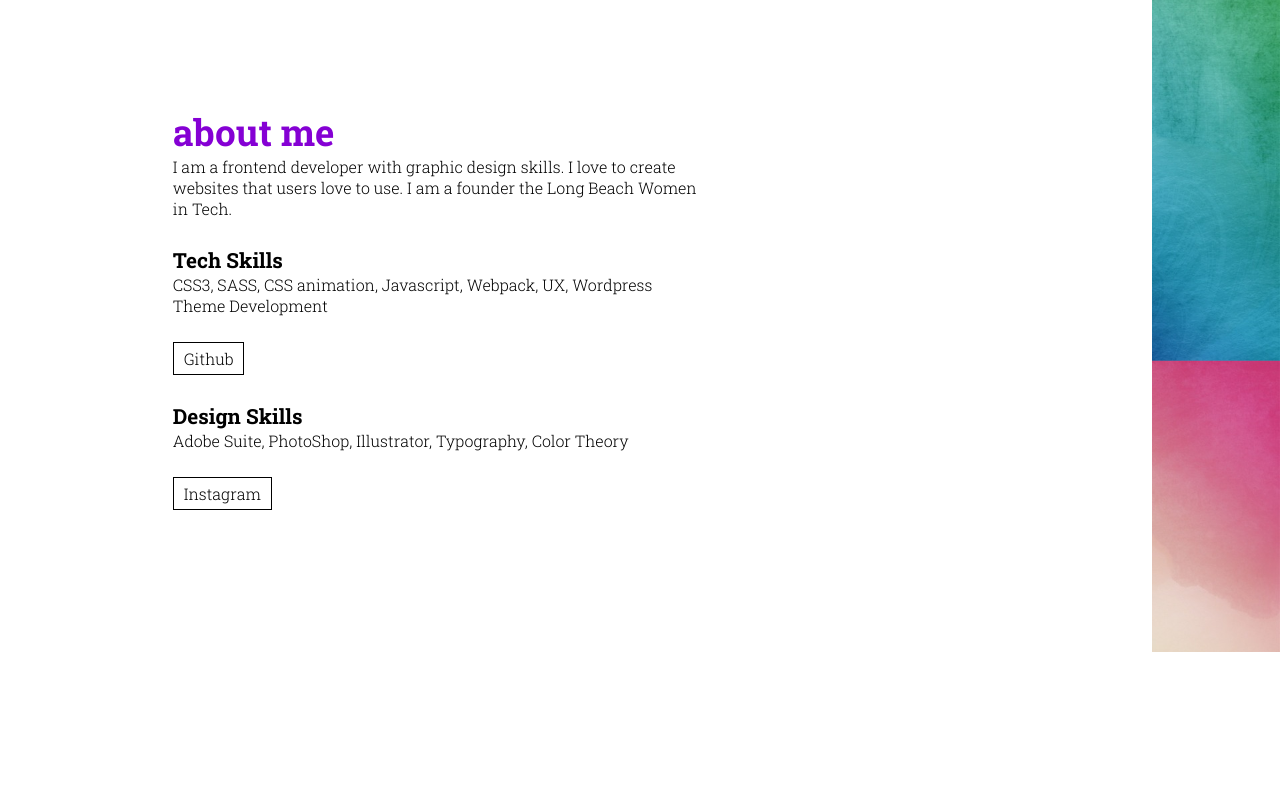
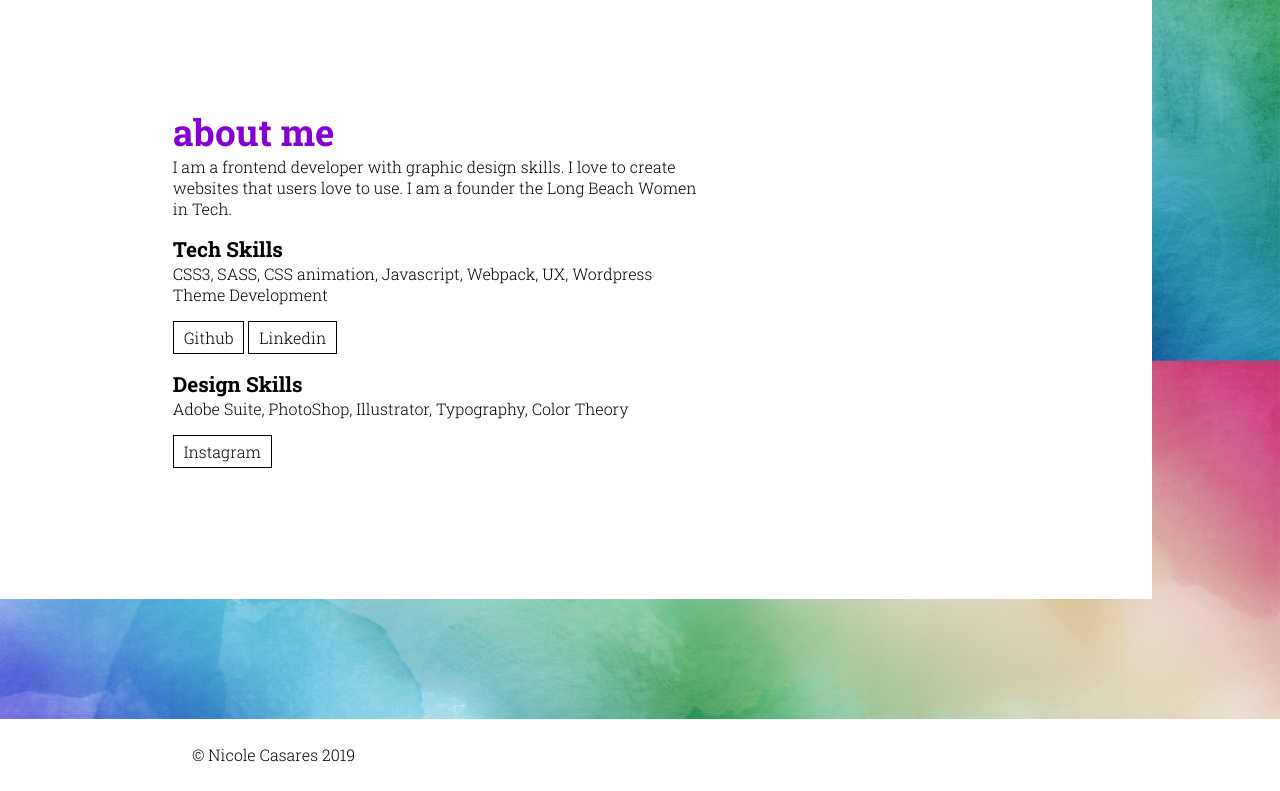
Before and after one commit to nicolecasares/portfolio-2019, a plain HTML site: page index.html in a window 1280 px wide. Shown: the part 872-1663 px from the top of the page. Before the commit the page ends 1524 px from the top, so only its background shows below. Drawn offline with Linux system fonts and the light colour scheme.

Commit message:
added footer

```diff
--- a/index.html
+++ b/index.html
@@ -47,7 +47,7 @@
             </p>
             <h2>Tech Skills</h2>
             <p>CSS3, SASS, CSS animation, Javascript, Webpack, UX, Wordpress Theme Development</p>
-            <p><a href="">Github</a></p>
+            <p><a href="">Github</a>    <a href="">Linkedin</a></p>
 
             <h2>Design Skills</h2>
             <p>Adobe Suite, PhotoShop, Illustrator, Typography, Color Theory</p>
@@ -55,5 +55,8 @@
         </div>
 
     </section>
+    <footer>
+        &copy Nicole Casares 2019
+    </footer>
 </body>
 </html>
--- a/styles.css
+++ b/styles.css
@@ -160,5 +160,11 @@ section{
 }
 
 .about-me p{
-    margin-bottom: 5%;
+    margin-bottom: 3%;
 }
+
+footer{
+    background: #ffffff;
+    margin-top: 15vh;
+    padding: 2% 15%;
+}
```
